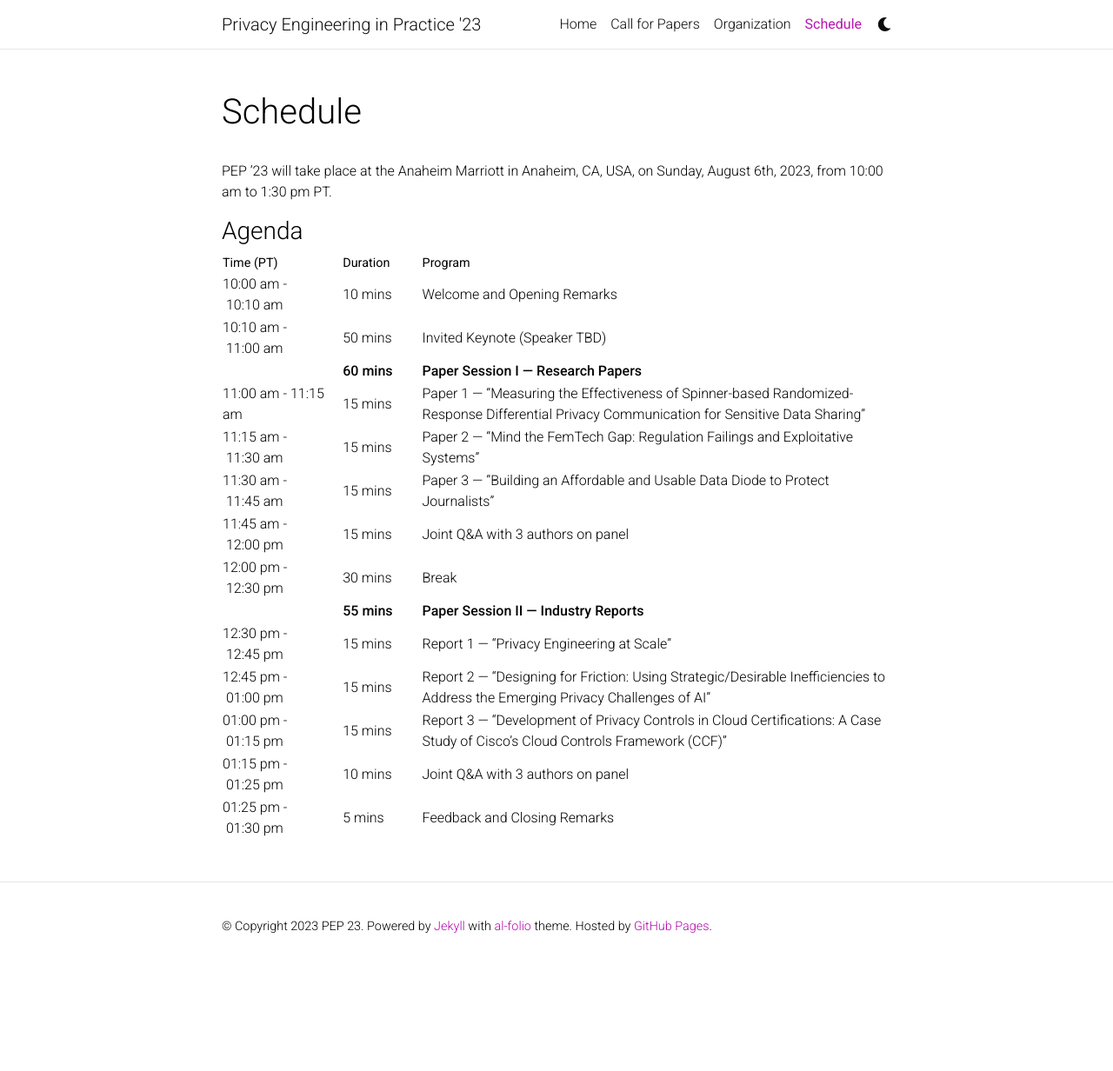
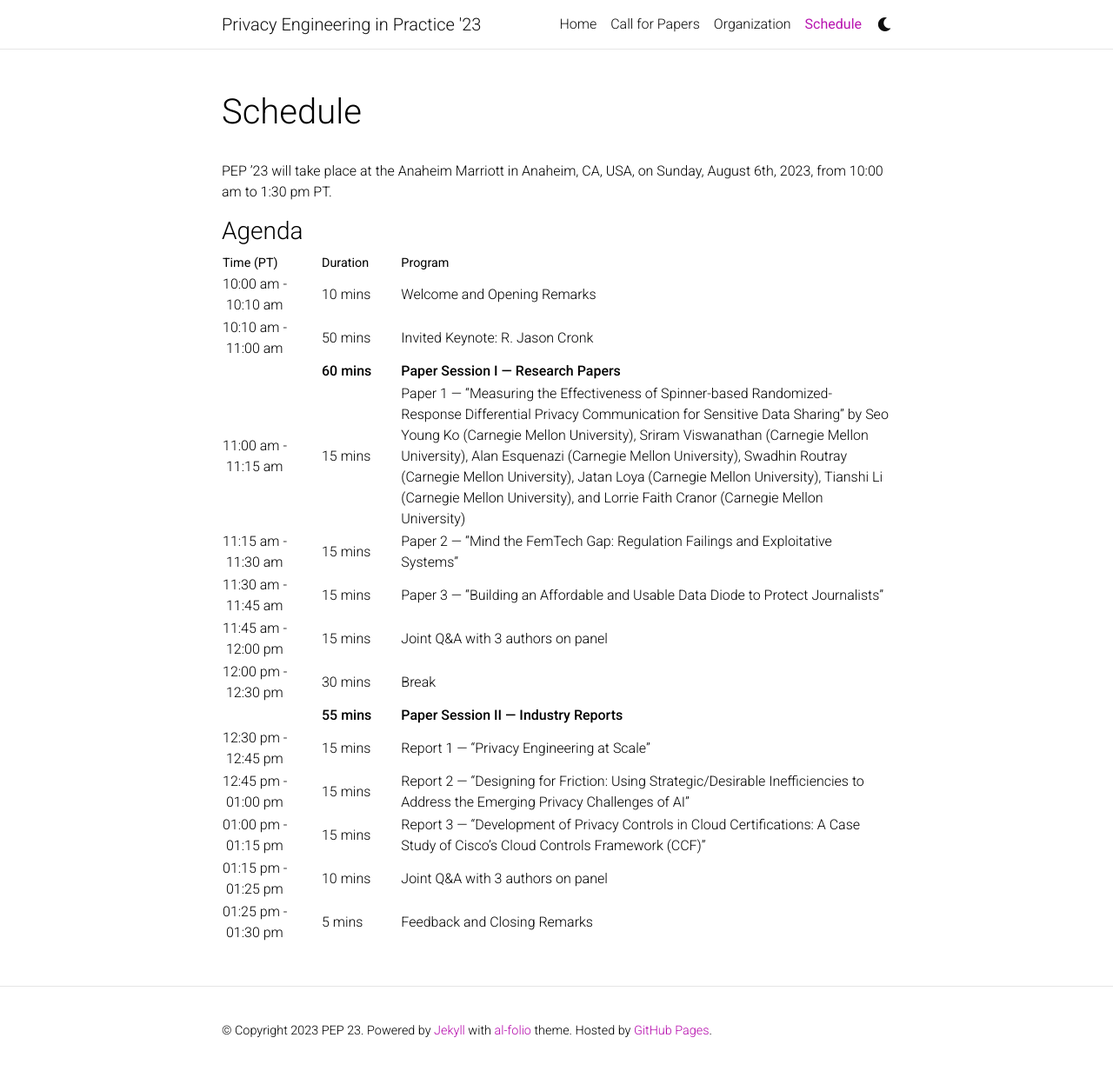
Before and after one commit to privacy-engineering/privacy-engineering.github.io, a Jekyll site: the page built from _pages/schedule.md, in a window 1280 px wide and 1237 px high. Shown: the top 1232 px of the window at 87% size. Built offline with Jekyll 4.4.1, drawn with Linux system fonts in a browser that asks for light colours; comment, search, counter and statistics services are not loaded; a style sheet for code colours, icons or effects is not loaded.

Commit message:
Update schedule.md

```diff
--- a/_pages/schedule.md
+++ b/_pages/schedule.md
@@ -15,9 +15,9 @@ PEP ’23 will take place at the Anaheim Marriott in Anaheim, CA, USA, on Sunday
 | Time (PT)&emsp;&emsp;  | Duration&emsp;&emsp; | Program |
 | :--- | :--- | :--- |
 | 10:00&nbsp;am&nbsp;-&nbsp;10:10&nbsp;am&emsp;&emsp; | 10&nbsp;mins&emsp;&emsp; | Welcome and Opening Remarks         |
-| 10:10&nbsp;am&nbsp;-&nbsp;11:00&nbsp;am&emsp;&emsp; | 50&nbsp;mins&emsp;&emsp; | Invited Keynote (Speaker TBD)       |
+| 10:10&nbsp;am&nbsp;-&nbsp;11:00&nbsp;am&emsp;&emsp; | 50&nbsp;mins&emsp;&emsp; | Invited Keynote: R. Jason Cronk       |
 |                                                     | **60&nbsp;mins&emsp;&emsp;** | **Paper Session I — Research Papers**   |
-| 11:00&nbsp;am&nbsp;-&nbsp;11:15 am&emsp;&emsp;      | 15&nbsp;mins&emsp;&emsp; | Paper 1 — "Measuring the Effectiveness of Spinner-based Randomized-Response Differential Privacy Communication for Sensitive Data Sharing" |
+| 11:00&nbsp;am&nbsp;-&nbsp;11:15 am&emsp;&emsp;      | 15&nbsp;mins&emsp;&emsp; | Paper 1 — "Measuring the Effectiveness of Spinner-based Randomized-Response Differential Privacy Communication for Sensitive Data Sharing" by Seo Young Ko (Carnegie Mellon University), Sriram Viswanathan (Carnegie Mellon University), Alan Esquenazi (Carnegie Mellon University), Swadhin Routray (Carnegie Mellon University), Jatan Loya (Carnegie Mellon University), Tianshi Li (Carnegie Mellon University), and Lorrie Faith Cranor (Carnegie Mellon University) |
 | 11:15&nbsp;am&nbsp;-&nbsp;11:30&nbsp;am&emsp;&emsp; | 15&nbsp;mins&emsp;&emsp; | Paper 2 — "Mind the FemTech Gap: Regulation Failings and Exploitative Systems"  |
 | 11:30&nbsp;am&nbsp;-&nbsp;11:45&nbsp;am&emsp;&emsp; | 15&nbsp;mins&emsp;&emsp; | Paper 3 — "Building an Affordable and Usable Data Diode to Protect Journalists" |
 | 11:45&nbsp;am&nbsp;-&nbsp;12:00&nbsp;pm&emsp;&emsp; | 15&nbsp;mins&emsp;&emsp; | Joint Q&A with 3 authors on panel   |
```
